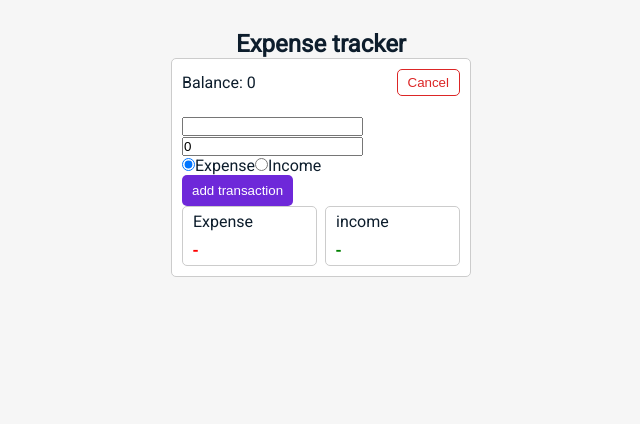
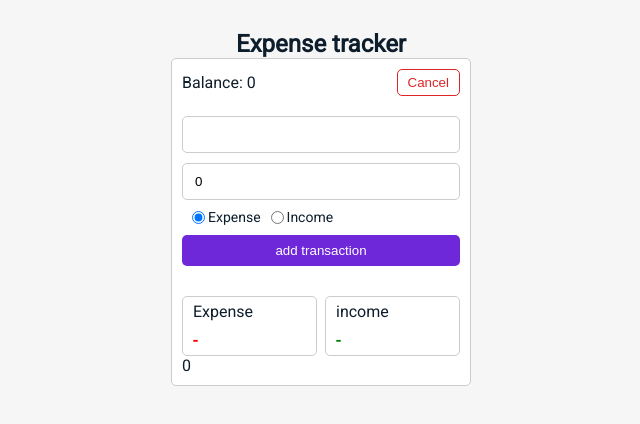
Before and after one commit to VahidTahmasebi/expense-tracker-react, a React (Create React App) app: page / in a window 1280 px wide. Both pictures are taken after a click on the button "Add". Shown: the top 424 px of the page, without its empty margins (319-959 px from the left). Built offline with nearby package versions, Linux system fonts and the light colour scheme.

Commit message:
Add btns style

```diff
--- a/src/App.css
+++ b/src/App.css
@@ -68,3 +68,28 @@
   color: #dc2626;
   background-color: #fff;
 }
+form {
+  min-height: 150px;
+  display: flex;
+  flex-direction: column;
+  justify-content: space-between;
+  margin-bottom: 30px;
+}
+input {
+  padding: 10px 12px;
+  outline: 0;
+  border: 1px solid #ccc;
+  border-radius: 5px;
+}
+input[type="radio"] {
+  margin-left: 10px;
+}
+.radioBox {
+  display: flex;
+  justify-content: flex-start;
+  align-items: center;
+  font-size: 14px;
+}
+.radioBox label {
+  margin-left: 3px;
+}
--- a/src/components/TransActionComponent.js
+++ b/src/components/TransActionComponent.js
@@ -2,9 +2,13 @@ const TransActionComponent = ({ transactions }) => {
   return (
     // receiving transaction and looping on it and finally display items
     <section>
-      {transactions.map((t) => (
-        <div key={t.id}>{t.desc}</div>
-      ))}
+      {transactions.length &&
+        transactions.map((t) => (
+          <div className='transaction' key={t.id}>
+            <span>{t.desc}</span>
+            <span>{t.amount}</span>
+          </div>
+        ))}
     </section>
   );
 };
--- a/src/components/TransActionForm.js
+++ b/src/components/TransActionForm.js
@@ -31,7 +31,7 @@ const TransActionForm = ({ addTransaction }) => {
         onChange={changeHandler}
         value={formValue.amount}
       />
-      <div>
+      <div className='radioBox'>
         <input
           type='radio'
           value='expense'
@@ -51,7 +51,9 @@ const TransActionForm = ({ addTransaction }) => {
         />
         <label htmlFor='income'>Income</label>
       </div>
-      <button className="btn primary" type='submit'>add transaction</button>
+      <button className='btn primary' type='submit'>
+        add transaction
+      </button>
     </form>
   );
 };
```
